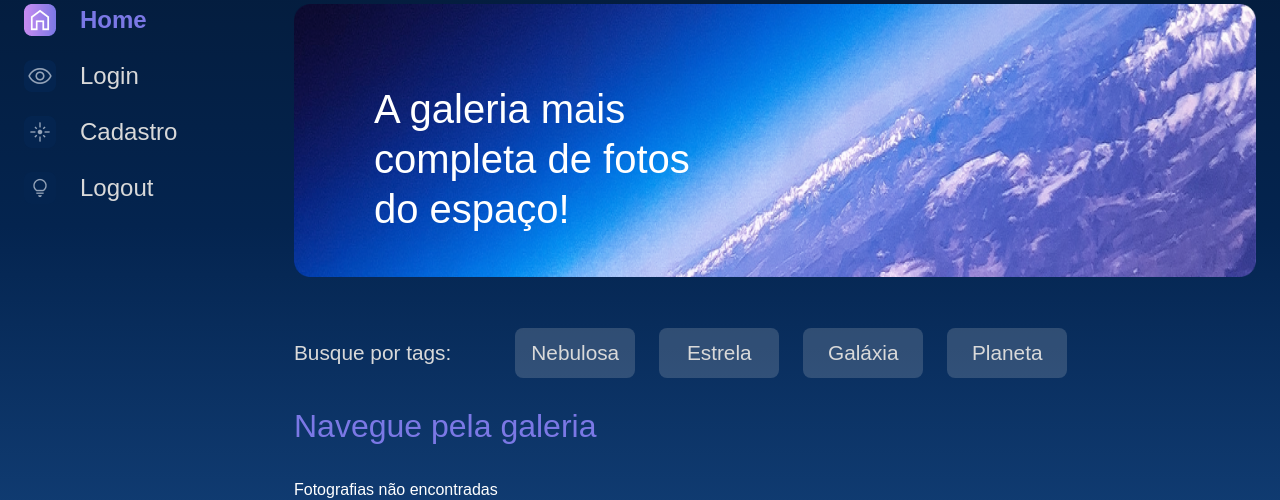
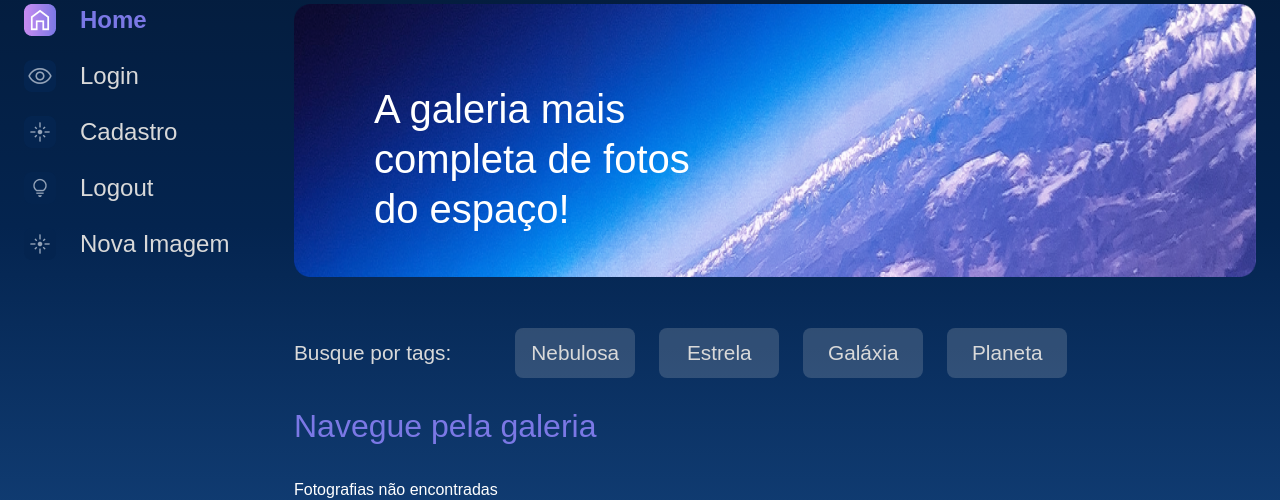
Before and after one commit to fabiopamaralbsa/projeto-space-django, a Django app: page / in a window 1280 px wide. Shown: the part 174-674 px from the top of the page. Run offline with Django 5.2, Linux system fonts and the light colour scheme; the visitor is signed in with stand-in values (Sample User, id 1); data that the repository does not hold is empty.

Commit message:
Implementação de rotas do CRUD de imagens

```diff
--- a/apps/galeria/urls.py
+++ b/apps/galeria/urls.py
@@ -1,8 +1,12 @@
 from django.urls import path
-from apps.galeria.views import index, imagem, buscar
+from apps.galeria.views import \
+    index, imagem, buscar, nova_imagem, editar_imagem, deletar_imagem
 
 urlpatterns = [
     path('', index, name='index'),
     path('imagem/<int:foto_id>', imagem, name='imagem'),
-    path('buscar', buscar, name='buscar')
+    path('buscar', buscar, name='buscar'),
+    path('nova-imagem', nova_imagem, name='nova_imagem'),
+    path('editar-imagem', editar_imagem, name='editar_imagem'),
+    path('deletar-imagem', deletar_imagem, name='deletar_imagem'),
 ]
--- a/apps/galeria/views.py
+++ b/apps/galeria/views.py
@@ -28,3 +28,12 @@ def buscar(request):
             fotografias = fotografias.filter(nome__icontains=nome_a_buscar)
 
     return render(request, "galeria/buscar.html", {"cards": fotografias})
+
+def nova_imagem(request):
+    return render(request, 'galeria/nova_imagem.html')
+
+def editar_imagem(request):
+    return render(request, 'galeria/')
+
+def deletar_imagem(request):
+    return render(request, 'galeria/')
--- /dev/null
+++ b/templates/galeria/nova_imagem.html
@@ -0,0 +1 @@
+<h1>Nova imagem</h1>
--- a/templates/partials/_menu.html
+++ b/templates/partials/_menu.html
@@ -25,5 +25,6 @@
                 <a href="{% url 'login' %}"><img src="{% static '/assets/ícones/1x/Mais vistas - inativo.png' %}"> Login</a>
                 <a href="{% url 'cadastro' %}"><img src="{% static '/assets/ícones/1x/Novas - inativo.png' %}"> Cadastro</a>
                 <a href="{% url 'logout' %}"><img src="{% static '/assets/ícones/1x/Surpreenda-me - inativo.png' %}"> Logout</a>
+                <a href="{% url 'nova_imagem' %}"><img src="{% static '/assets/ícones/1x/Novas - inativo.png' %}"> Nova Imagem</a>
             </nav>
         </section>
```
